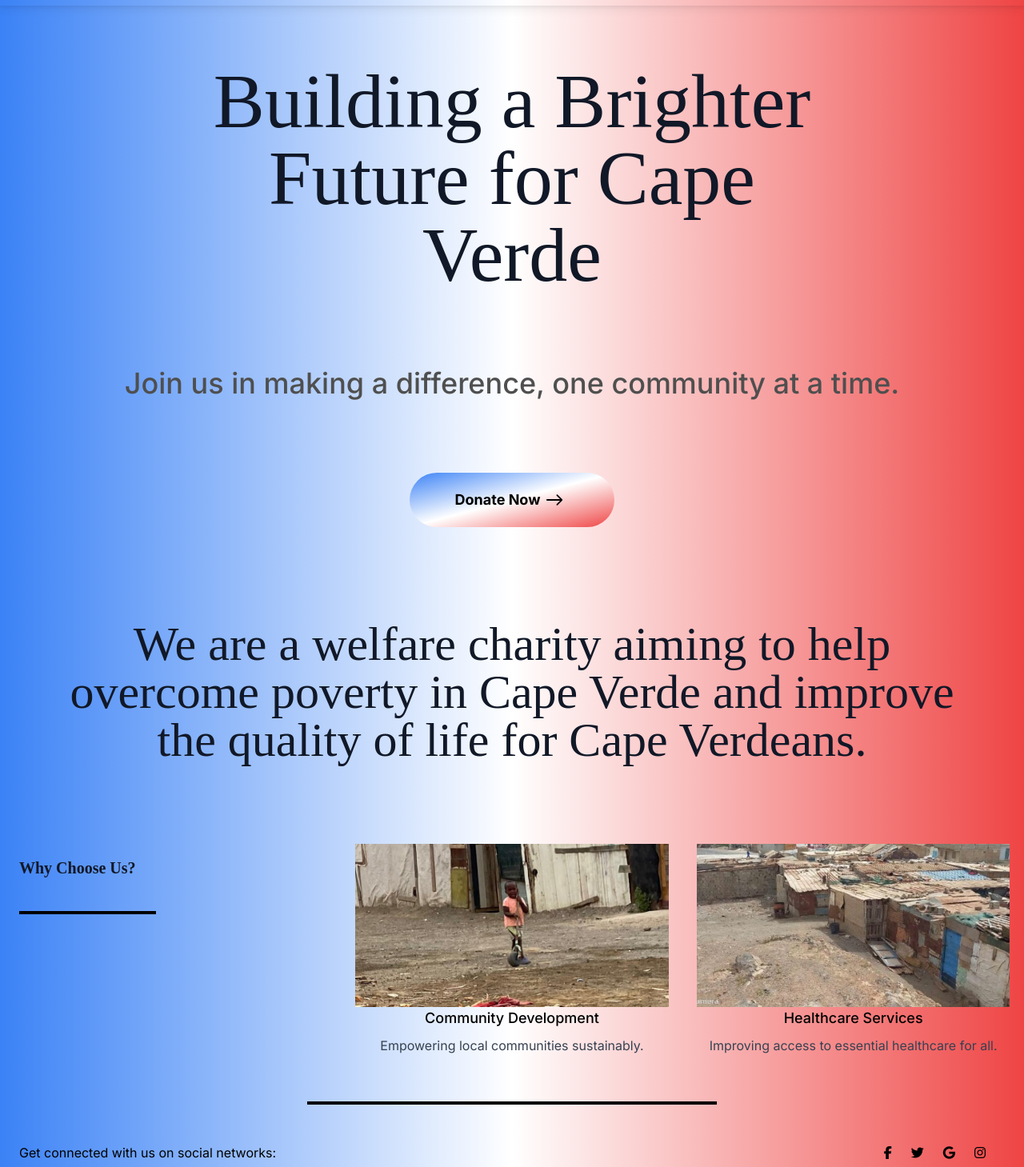
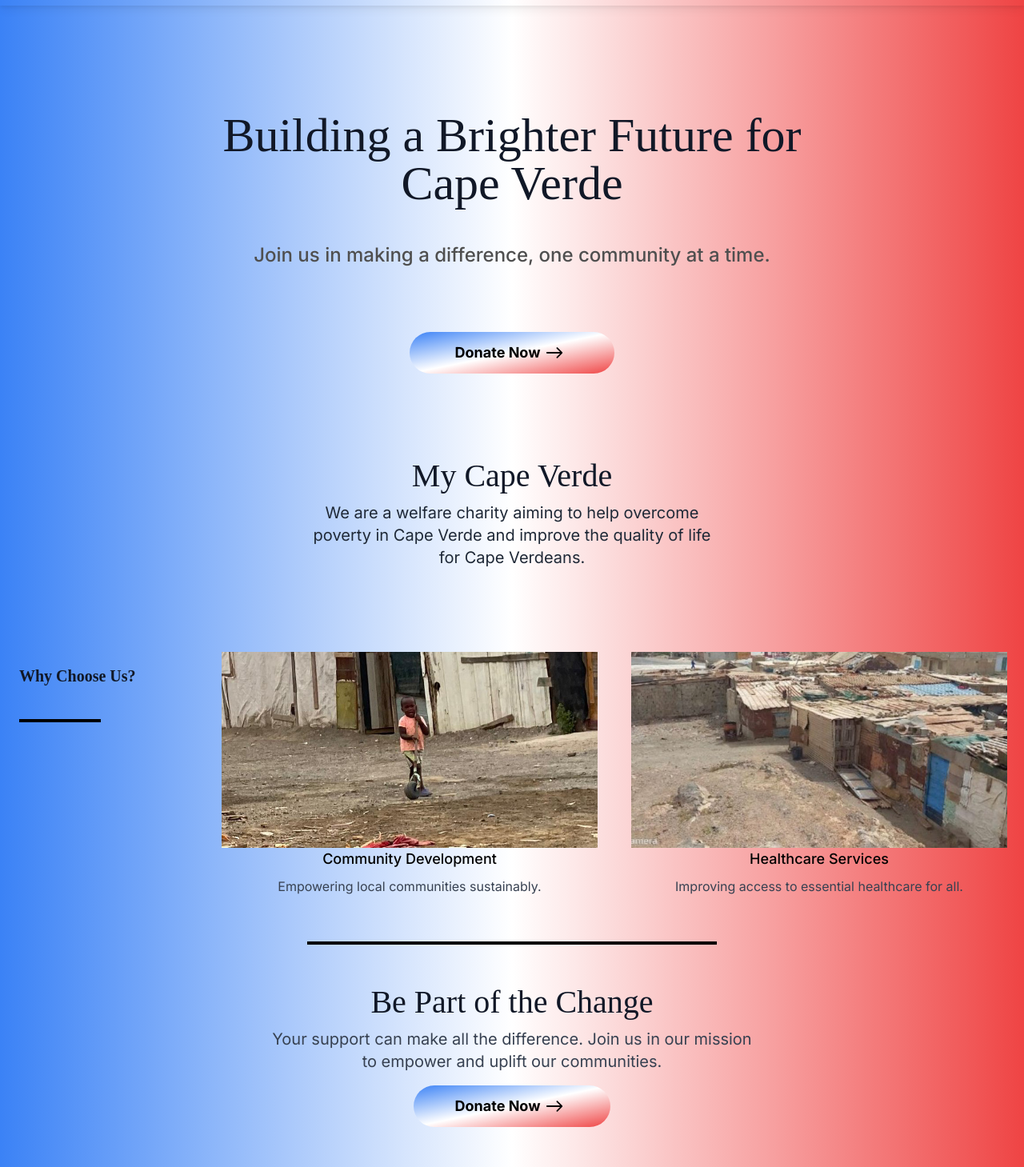
Before and after one commit to jacam666/capeverde, a Next.js app: page / in a window 1280 px wide. Shown: the part 60-1519 px from the top of the page at 80% size. Built offline with nearby package versions, Linux system fonts and the light colour scheme.

Commit message:
homepage styling

```diff
--- a/src/app/components/HomePageButton.tsx
+++ b/src/app/components/HomePageButton.tsx
@@ -6,7 +6,7 @@ export default function HomePageButton() {
     return (
         <div className="">
             <a href='https://www.paypal.com' target='blank' rel='noopener noreferrer'>
-                <button className='homepage-button flex justify-center items-center w-3/5 sm:w-2/5 lg:w-1/5 py-3  bg-gradient-to-br from-blue-500 via-white to-red-500 text-black font-bold text-lg'
+                <button className='homepage-button flex justify-center items-center w-3/5 sm:w-2/5 lg:w-1/5 py-2  bg-gradient-to-br from-blue-500 via-white to-red-500 text-black font-bold text-lg'
                 >
                     Donate Now <IoIosArrowRoundForward className="text-4xl" />
                 </button>
--- a/src/app/page.tsx
+++ b/src/app/page.tsx
@@ -16,21 +16,25 @@ export default function Home() {
       <ResponsiveNavbar />
       <div className=" pb-8">
         <div className="text-center py-9">
-          <h1 className="homepage-header text-6xl md:text-7xl text-gray-900 text-center mx-auto md:w-3/4 lg:w-2/3 lg:text-8xl py-9">Building a Brighter Future for Cape Verde</h1>
-          <h3 className="text-2xl lg:text-4xl py-5 sm:py-9">Join us in making a difference, one community at a time.</h3>
+          <h1 className="homepage-header text-6xl md:text-7xl text-gray-900 text-center mx-auto md:w-3/4 lg:w-2/3 lg:text-6xl mt-24">Building a Brighter Future for Cape Verde</h1>
+          <h3 className="text-2xl lg:text-2xl sm:py-9">Join us in making a difference, one community at a time.</h3>
         </div>
         <HomePageButton />
       </div>
-      <h1 className="homepage-header text-5xl md:text-6xl  text-gray-900 text-center mx-auto my-5 px-5 py-9">
-        We are a welfare charity aiming to help overcome poverty in Cape Verde and improve the quality of life for Cape Verdeans.
-      </h1>
-      {/* <div className="flex flex-col sm:flex-row w-full justify-between "> */}
+      <div className=" mx-4 rounded-lg text-center py-4 my-5">
+        <h1 className="homepage-header text-gray-900">
+          My Cape Verde
+        </h1>
+        <p className="text-xl px-5 text-gray-800 text-center sm:w-1/2 mx-auto">
+          We are a welfare charity aiming to help overcome poverty in Cape Verde and improve the quality of life for Cape Verdeans.
+        </p>
+      </div>
       <div className="flex flex-col sm:flex-row">
-        <div className="flex flex-col sm:w-1/3">
+        <div className="flex flex-col sm:w-1/5">
           <p className="homepage-header text-xl font-bold text-gray-900 mt-8  px-4">Why Choose Us?</p>
           <div className=" my-4 ml-6 h-1 mb-8 sm:h-1 w-2/6 lg:w-2/5 md:w-2/5 bg-black "></div>
         </div>
-        <div className="sm:w-1/3 my-3 flex flex-col justify-center items-center">
+        <div className="sm:w-2/5 my-3 flex flex-col justify-center items-center">
           <Image
             src="/images/frontpageimage1_edited.jpg"
             alt="gallery"
@@ -45,9 +49,7 @@ export default function Home() {
             Empowering local communities sustainably.
           </p>
         </div>
-
-
-        <div className="sm:w-1/3 flex flex-col justify-center items-center">
+        <div className="sm:w-2/5 flex flex-col justify-center items-center">
           <Image
             src="/images/Whats App Image 2024-04-27 at 17_edited2.jpg"
             alt="gallery"
@@ -62,11 +64,19 @@ export default function Home() {
             Improving access to essential healthcare for all.
           </p>
         </div>
+      </div>
 
+      <div className=" h-1 sm:h-1 w-1/2 lg:w-2/5 md:w-2/5 bg-black mx-auto my-4"></div>
 
+      <div className=" mx-4 rounded-lg text-center py-4 ">
+        <h1 className="homepage-header text-gray-900 ">
+          Be Part of the Change
+        </h1>
+        <p className="text-xl sm:w-1/2 text-center mx-auto text-gray-700">
+          Your support can make all the difference. Join us in our mission to empower and uplift our communities.
+        </p>
+        <HomePageButton />
       </div>
-      {/* </div> */}
-      <div className=" h-1 sm:h-1 w-1/2 lg:w-2/5 md:w-2/5 bg-black mx-auto my-4"></div>
       <Footer />
     </div>
   );
```
Also changed, not shown: src/app/components/Footer.tsx (+0 -20 lines).
